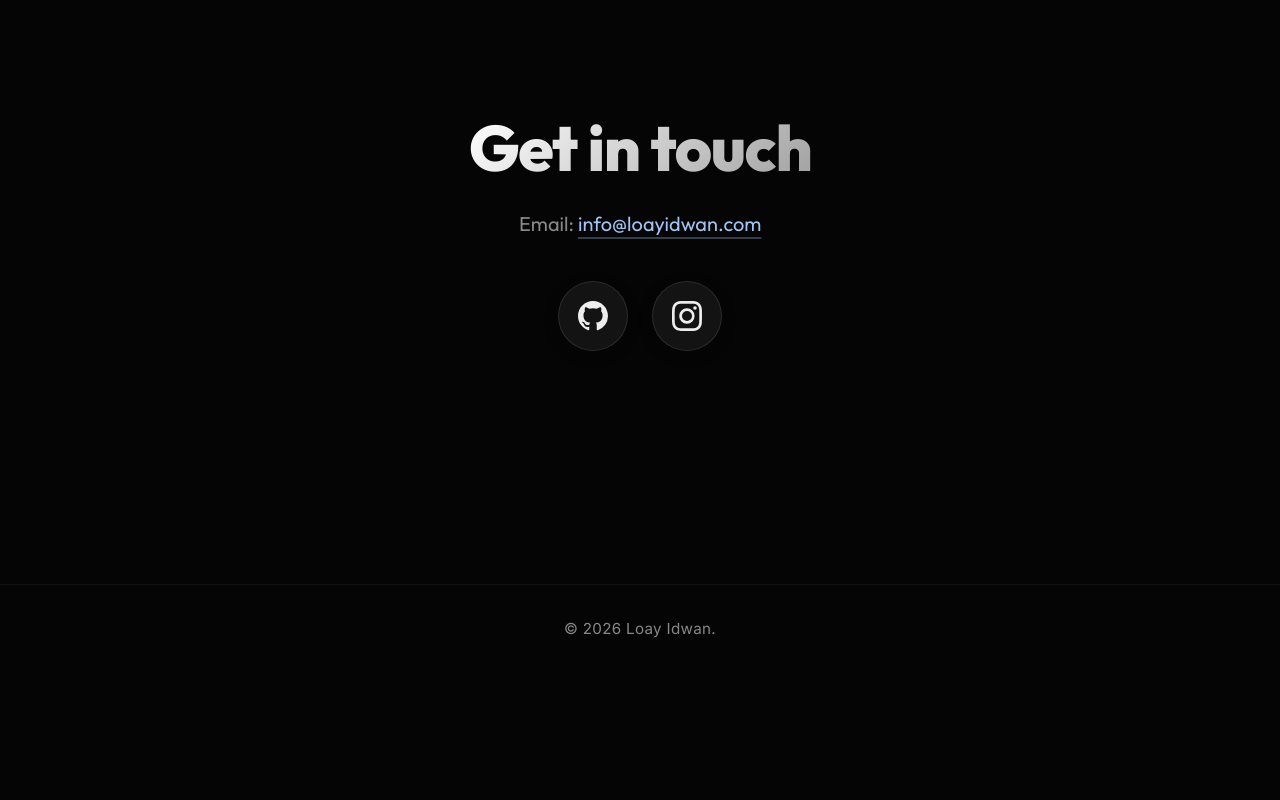
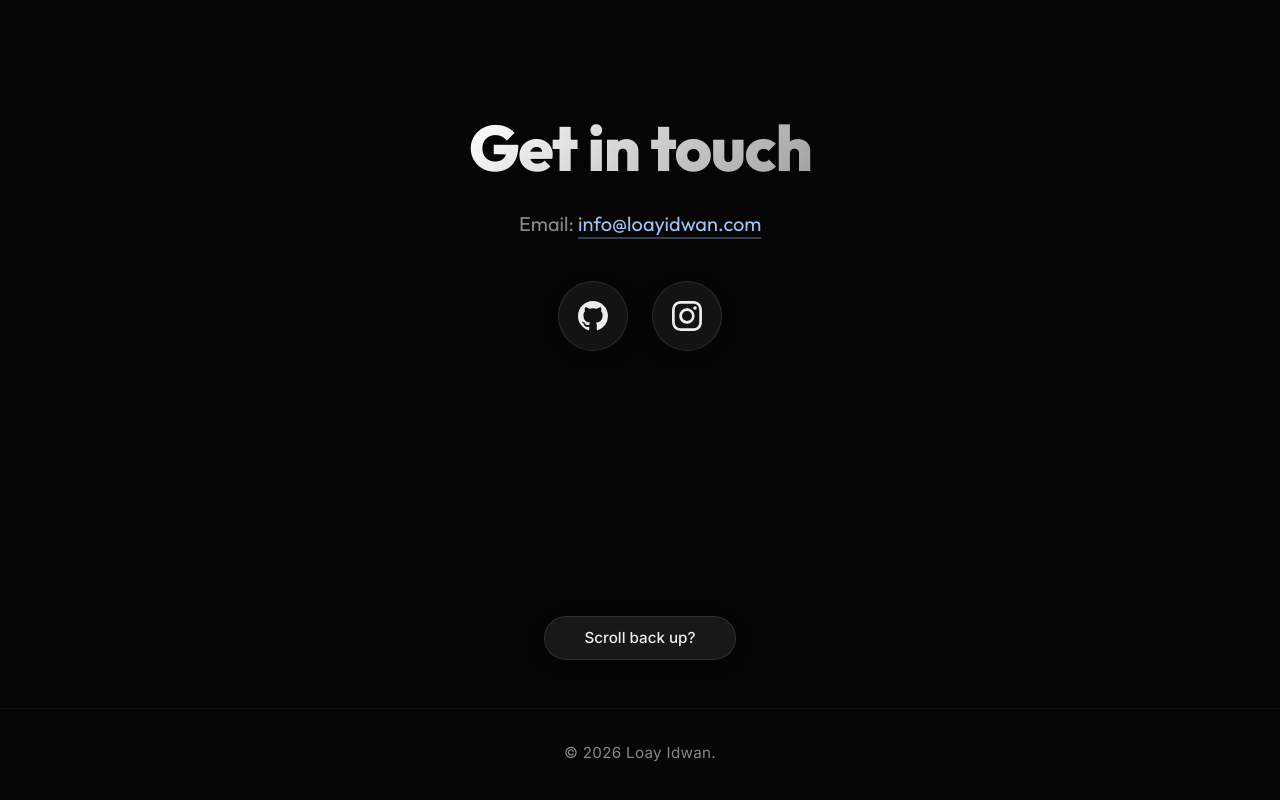
Before and after one commit to lidwan/portfolio, a React (Vite) app: page / in a window 1280 px wide. Shown: the part 2841-3641 px from the top of the page. Before the commit the page ends 3531 px from the top, so only its background shows below. Built offline with nearby package versions, Linux system fonts and the light colour scheme.

Commit message:
Fixed scrollup button on Safari

```diff
--- a/src/components/ScrollUp/ScrollUp.jsx
+++ b/src/components/ScrollUp/ScrollUp.jsx
@@ -1,45 +1,75 @@
-import { useEffect, useState } from 'react';
-import './scrollUp.css'
+import './scrollUp.css';
+
+const getScrollTop = () => {
+    const scrollingElement = document.scrollingElement || document.documentElement || document.body;
+
+    return (
+        window.pageYOffset ??
+        scrollingElement?.scrollTop ??
+        document.documentElement.scrollTop ??
+        document.body.scrollTop ??
+        0
+    );
+};
+
+const setScrollTop = (top) => {
+    try {
+        window.scrollTo({ top, behavior: 'auto' });
+    } catch {
+        window.scrollTo(0, top);
+    }
+
+    if (document.scrollingElement) {
+        document.scrollingElement.scrollTop = top;
+    }
+
+    document.documentElement.scrollTop = top;
+    document.body.scrollTop = top;
+};
 
 const ScrollUp = () => {
-    const [isVisible, setIsVisible] = useState(false);
+    const scrollToTop = () => {
+        const prefersReducedMotion = window.matchMedia?.('(prefers-reduced-motion: reduce)').matches;
+        const startTop = getScrollTop();
 
-    useEffect(() => {
-        const handleScroll = () => {
-            setIsVisible(window.scrollY > 500);
+        if (startTop <= 0) {
+            return;
+        }
+
+        if (prefersReducedMotion) {
+            setScrollTop(0);
+            return;
+        }
+
+        const startTime = performance.now();
+        const duration = Math.min(700, Math.max(280, startTop * 0.2));
+
+        const step = (now) => {
+            const progress = Math.min(1, (now - startTime) / duration);
+            const easedProgress = 1 - Math.pow(1 - progress, 3);
+
+            setScrollTop(Math.round(startTop * (1 - easedProgress)));
+
+            if (progress < 1) {
+                requestAnimationFrame(step);
+            }
         };
 
-        handleScroll();
-        window.addEventListener('scroll', handleScroll, { passive: true });
-
-        return () => window.removeEventListener('scroll', handleScroll);
-    }, []);
-
-    const scrollToTop = (event) => {
-        event.preventDefault();
-
-        try {
-            window.scrollTo({ top: 0, behavior: 'smooth' });
-        } catch {
-            window.scrollTo(0, 0);
-        }
+        requestAnimationFrame(step);
     };
 
-    if (!isVisible) {
-        return null;
-    }
-
     return (
-        <div className="scrollUpButtonContainer isVisible">
-            <a
-                href="#top"
-                className="scrollTopButton"
+        <div className="pageReturnControl">
+            <button
+                type="button"
+                className="pageReturnButton"
                 onClick={scrollToTop}
+                aria-label="Scroll back to top"
             >
                 Scroll back up?
-            </a>
+            </button>
         </div>
-    )
-}
+    );
+};
 
-export default ScrollUp
+export default ScrollUp;
--- a/src/components/ScrollUp/scrollUp.css
+++ b/src/components/ScrollUp/scrollUp.css
@@ -1,40 +1,38 @@
-.scrollUpButtonContainer {
+.pageReturnControl {
+    display: flex;
+    justify-content: center;
     text-align: center;
     width: 100%;
     padding: 2rem 1rem 3rem;
-    animation: scrollUpReveal 0.35s ease both;
+    opacity: 1;
+    transform: none;
 }
 
-.scrollUpButtonContainer.isVisible {
-    opacity: 1;
-}
-
-.scrollTopButton {
-    display: inline-block;
+.pageReturnButton {
+    display: inline-flex;
+    align-items: center;
+    justify-content: center;
+    -webkit-appearance: none;
+    appearance: none;
     min-width: 12rem;
     border: 1px solid rgba(255, 255, 255, 0.1);
     border-radius: 100px;
     color: var(--text-primary);
     background: rgba(255, 255, 255, 0.08);
+    font: inherit;
     font-size: 0.95rem;
     font-weight: 500;
     padding: 0.75rem 1.5rem;
     line-height: 1.2;
-    text-decoration: none;
     white-space: nowrap;
     cursor: pointer;
     transition: color 0.3s ease, background-color 0.3s ease, border-color 0.3s ease, transform 0.3s ease, box-shadow 0.3s ease;
     box-shadow: 0 4px 15px rgba(0, 0, 0, 0.2);
 }
 
-.scrollTopButton:visited,
-.scrollTopButton:active {
-    color: var(--text-primary);
-}
-
-.scrollTopButton:hover,
-.scrollTopButton:focus,
-.scrollTopButton:active {
+.pageReturnButton:hover,
+.pageReturnButton:focus-visible,
+.pageReturnButton:active {
     color: #000 !important;
     background: #fff !important;
     border-color: #fff !important;
@@ -42,14 +40,7 @@
     box-shadow: 0 10px 25px rgba(255, 255, 255, 0.3);
 }
 
-@keyframes scrollUpReveal {
-    from {
-        opacity: 0;
-        transform: translateY(1.25rem);
-    }
-
-    to {
-        opacity: 1;
-        transform: translateY(0);
-    }
+.pageReturnButton:focus-visible {
+    outline: 2px solid rgba(161, 196, 245, 0.9);
+    outline-offset: 3px;
 }
```
